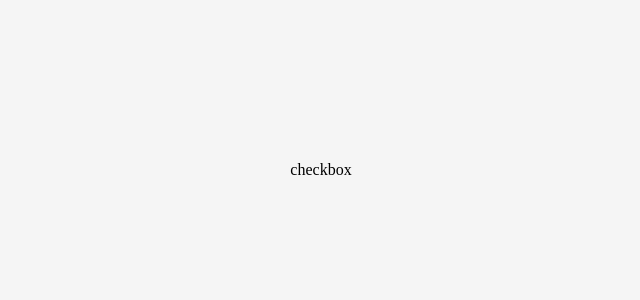
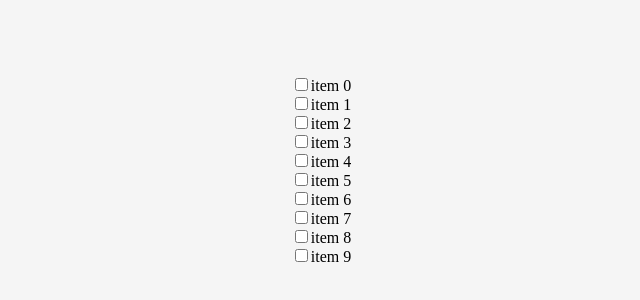
Before and after one commit to datoybi/react-playground, a React (Create React App) app: page /checkbox in a window 1280 px wide. Shown: the part 230-530 px from the top of the page, without its empty margins (319-959 px from the left). Built offline with nearby package versions, Linux system fonts and the light colour scheme.

Commit message:
Feat: make checkbox ui

```diff
--- a/src/Routes.tsx
+++ b/src/Routes.tsx
@@ -1,7 +1,7 @@
 import { Route, Routes as ReactRouterRoutes } from 'react-router-dom';
 import Main from './pages/Main';
 import NotFoundPage from './pages/404';
-import Checkbox from './pages/Checkbox';
+import Checkbox from './pages/Checkbox/Checkbox';
 
 export const Routes = () => {
   return (
--- a/src/pages/Checkbox.tsx
+++ /dev/null
@@ -1,5 +0,0 @@
-const Checkbox = () => {
-  return <div>checkbox</div>;
-};
-
-export default Checkbox;
--- /dev/null
+++ b/src/pages/Checkbox/Checkbox.tsx
@@ -0,0 +1,32 @@
+const Item = ({ item }: { item: number }) => {
+  const itemId = item.toString();
+  return (
+    <div>
+      <input type="checkbox" id={itemId} />
+      <label htmlFor={itemId}>item {item}</label>
+    </div>
+  );
+};
+
+const List = () => {
+  const items = [...Array(10).keys()]; // [0, 1, 2, 3, 4, 5, 6, 7, 8, 9]
+  return (
+    <>
+      {items.map(item => (
+        <Item key={item} item={item} />
+      ))}
+    </>
+  );
+};
+
+const Checkbox = () => {
+  return (
+    <>
+      <List />
+    </>
+  );
+};
+
+export default Checkbox;
+
+// https://egg-programmer.tistory.com/282
```
Also changed, not shown: tsconfig.json (+3 -9 lines).
